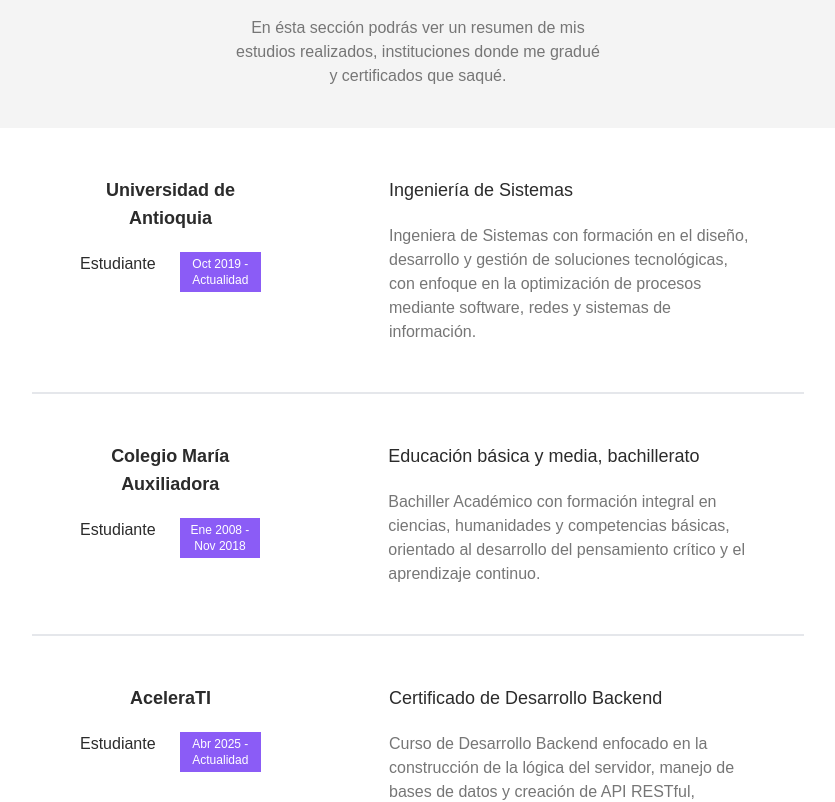
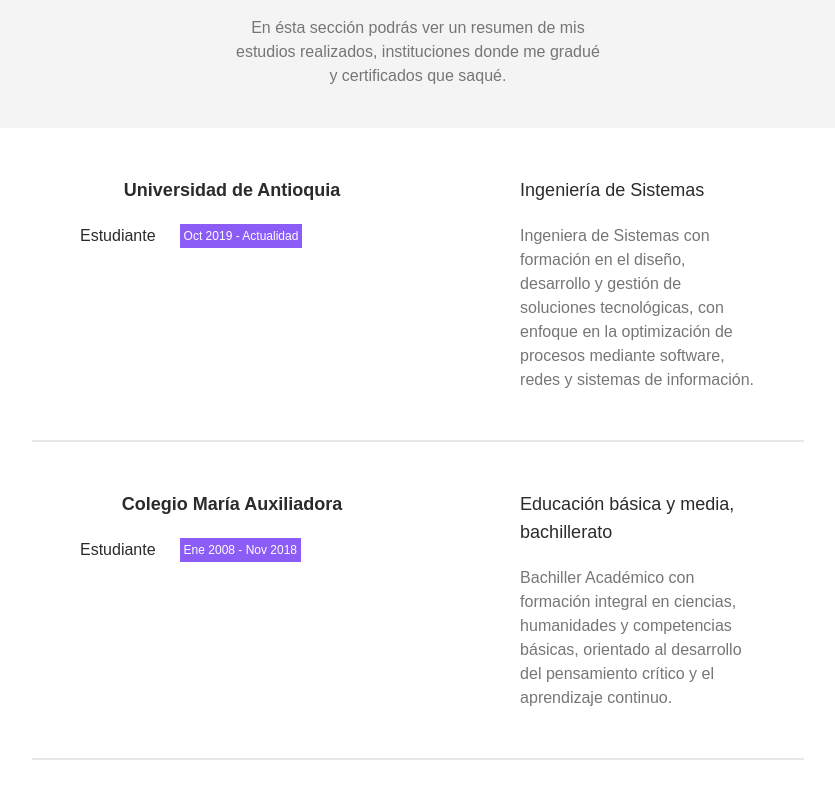
Before and after one commit to ValentinaCadena/Valentina-Cadena-Zapata-portafolio, a Next.js app: page / in a window 1280 px wide. Shown: the part 1320-2122 px from the top of the page, without its empty margins (352-1187 px from the left). Built offline with nearby package versions, Linux system fonts and the light colour scheme.

Commit message:
Corrección resize en componente educationBox

```diff
--- a/src/components/molecules/educationBox.tsx
+++ b/src/components/molecules/educationBox.tsx
@@ -11,8 +11,8 @@
 
 const EducationBox = ({ className, title, leftText, rightText, rightTitle, rightDescription }: EducationBoxProps) => {
     return (
-        <div className={`${className} flex p-2 space-x-2 sm:py-4 sm:space-x-4 md:p-4 lg:space-x-16 lg:p-12 xl:space-x-32`}>
-            <div>
+        <div className={`${className} flex p-2 space-x-2 gap-x-2 sm:py-4 sm:space-x-4 md:space-x-8 md:p-4 lg:space-x-16 lg:p-12 xl:space-x-32`}>
+            <div className="min-w-[45%]">
                 <EducationCard title={title} leftText={leftText} rightText={rightText}></EducationCard>
             </div>
             <div className="text-start w-2/3 space-y-5">
```
